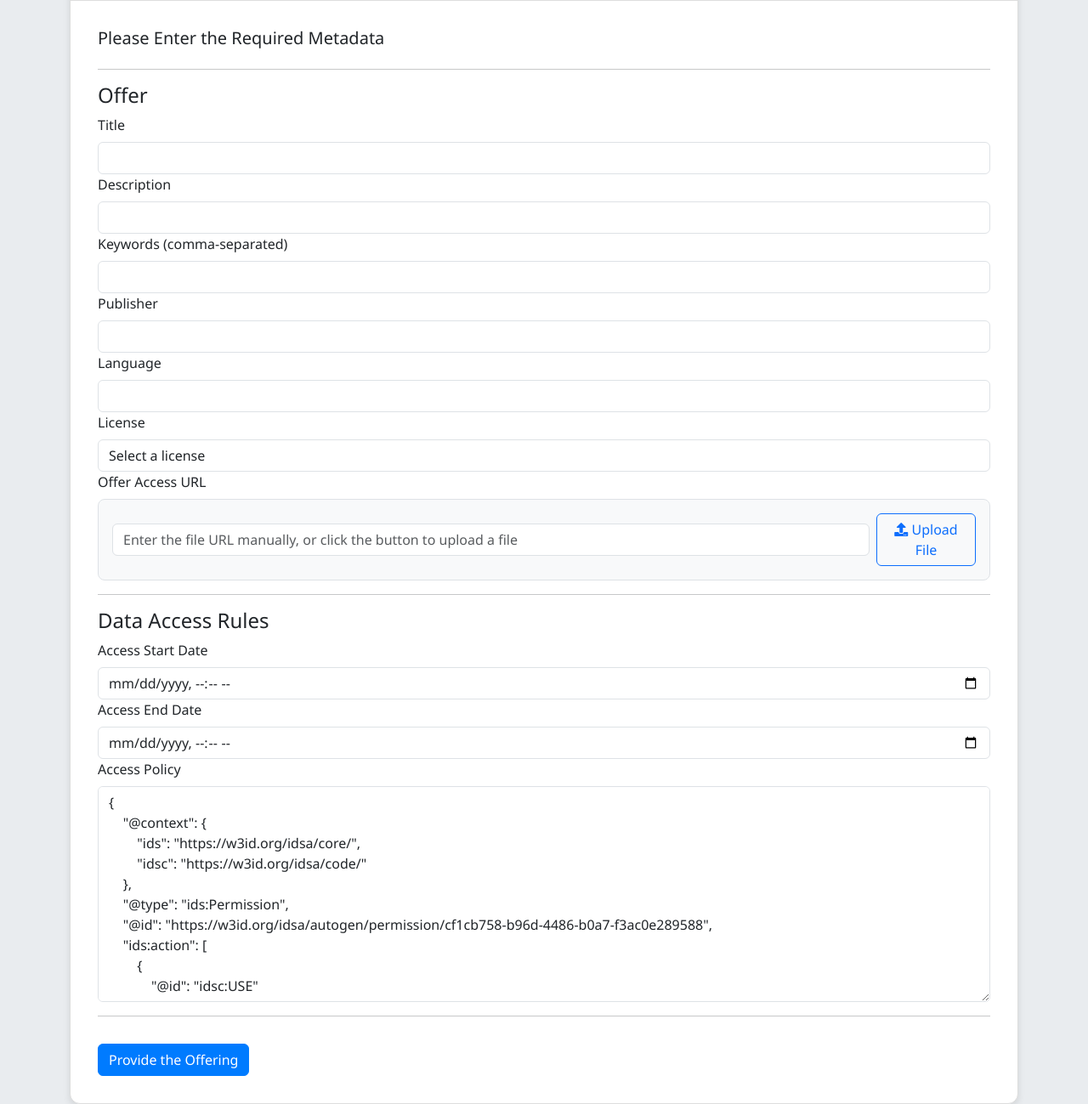
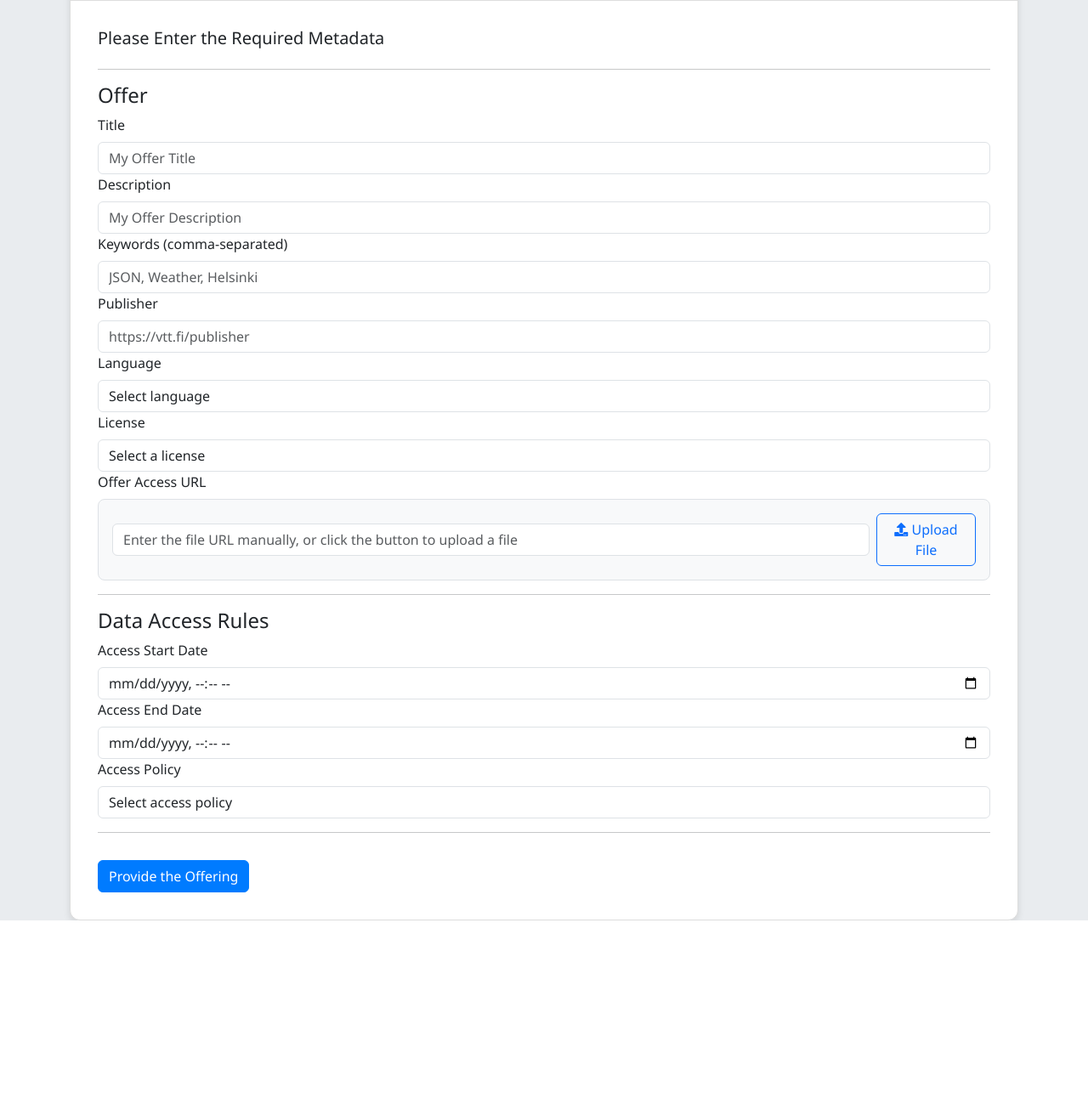
Before and after one commit to EU-Independent/Provide-User-Interface, a Django app: page / in a window 1280 px wide. Shown: the part 207-1506 px from the top of the page at 85% size. After the commit the page ends 1290 px from the top, so only its background shows below. Run offline with Django 5.2, Linux system fonts and the light colour scheme; data comes from the database, SQL or seed files in the repository.

Commit message:
Cleaning and Testing

```diff
--- a/provide/views.py
+++ b/provide/views.py
@@ -83,6 +83,7 @@ def provide_offer(request):
 
     if request.method == 'POST':
         form = UploadMetadataForm(request.POST, license_choices=license_choices)
+        print(form.errors)
         if form.is_valid():
             data = form.cleaned_data
             selected_license_name = data.get('offer_license')
--- a/templates/provide/provide_offer.html
+++ b/templates/provide/provide_offer.html
@@ -108,23 +108,26 @@
                     <h4>Offer</h4>
                     <div class="form-group">
                         <label for="offer_title" class="form-label">Title </label>
-                        <input type="text" id="offer_title" name="offer_title" class="form-control" required>
+                        <input type="text" id="offer_title" name="offer_title" class="form-control" required placeholder="My Offer Title">
                     </div>
                     <div class="form-group">
                         <label for="offer_description" class="form-label">Description</label>
-                        <input type="text" id="offer_description" name="offer_description" class="form-control" required>
+                        <input type="text" id="offer_description" name="offer_description" class="form-control" required placeholder="My Offer Description">
                     </div>
                     <div class="form-group">
                         <label for="keywords" class="form-label">Keywords (comma-separated)</label>
-                        <input type="text" id="keywords" name="keywords" class="form-control" required>
+                        <input type="text" id="keywords" name="keywords" class="form-control" required placeholder="JSON, Weather, Helsinki">
                     </div>
                     <div class="form-group">
                         <label for="offer_publisher" class="form-label">Publisher</label>
-                        <input type="text" id="offer_publisher" name="offer_publisher" class="form-control" required>
+                        <input type="text" id="offer_publisher" name="offer_publisher" class="form-control" required placeholder="https://vtt.fi/publisher">
                     </div>
                     <div class="form-group">
                         <label for="offer_language" class="form-label">Language</label>
-                        <input type="text" id="offer_language" name="offer_language" class="form-control" required>
+                        <select id="offer_language" name="offer_language" class="form-control" required>
+                            <option value="">Select language</option>
+                            <option value="EN">EN</option>
+                        </select>
                     </div>
                     <div class="form-group">
                         <label for="offer_license" class="form-label">License</label>
@@ -161,16 +164,34 @@
                         <input type="datetime-local" id="end" name="end" class="form-control" required>
                     </div>
                     <div class="form-group">
-                        <label for="value" class="form-label">Access Policy</label>
-                        <textarea id="value" name="value" class="form-control" rows="10" required>{{ fixed_policy_rule }}</textarea>
+                        <label for="access_policy" class="form-label">Access Policy</label>
+                        <select id="access_policy" name="access_policy" class="form-control" required>
+                            <option value="">Select access policy</option>
+                            <option value="between_dates">Provide access between dates</option>
+                        </select>
+                        <input type="hidden" id="policy_value" name="value">
                     </div>
-
                     <hr>
                     <button type="submit" class="btn btn-primary mt-3">Provide the Offering</button>
                 </form>
             </div>
         </div>
     </div>
+
+    <script>
+    document.addEventListener("DOMContentLoaded", function () {
+        const accessPolicySelect = document.getElementById("access_policy");
+        const policyValueInput = document.getElementById("policy_value");
+
+        accessPolicySelect.addEventListener("change", function () {
+            if (accessPolicySelect.value === "between_dates") {
+                policyValueInput.value = "{{ fixed_policy_rule|escapejs }}";
+            } else {
+                policyValueInput.value = "";
+            }
+        });
+    });
+    </script>
 
     <!-- Copy URL Script -->
     <script>
```
